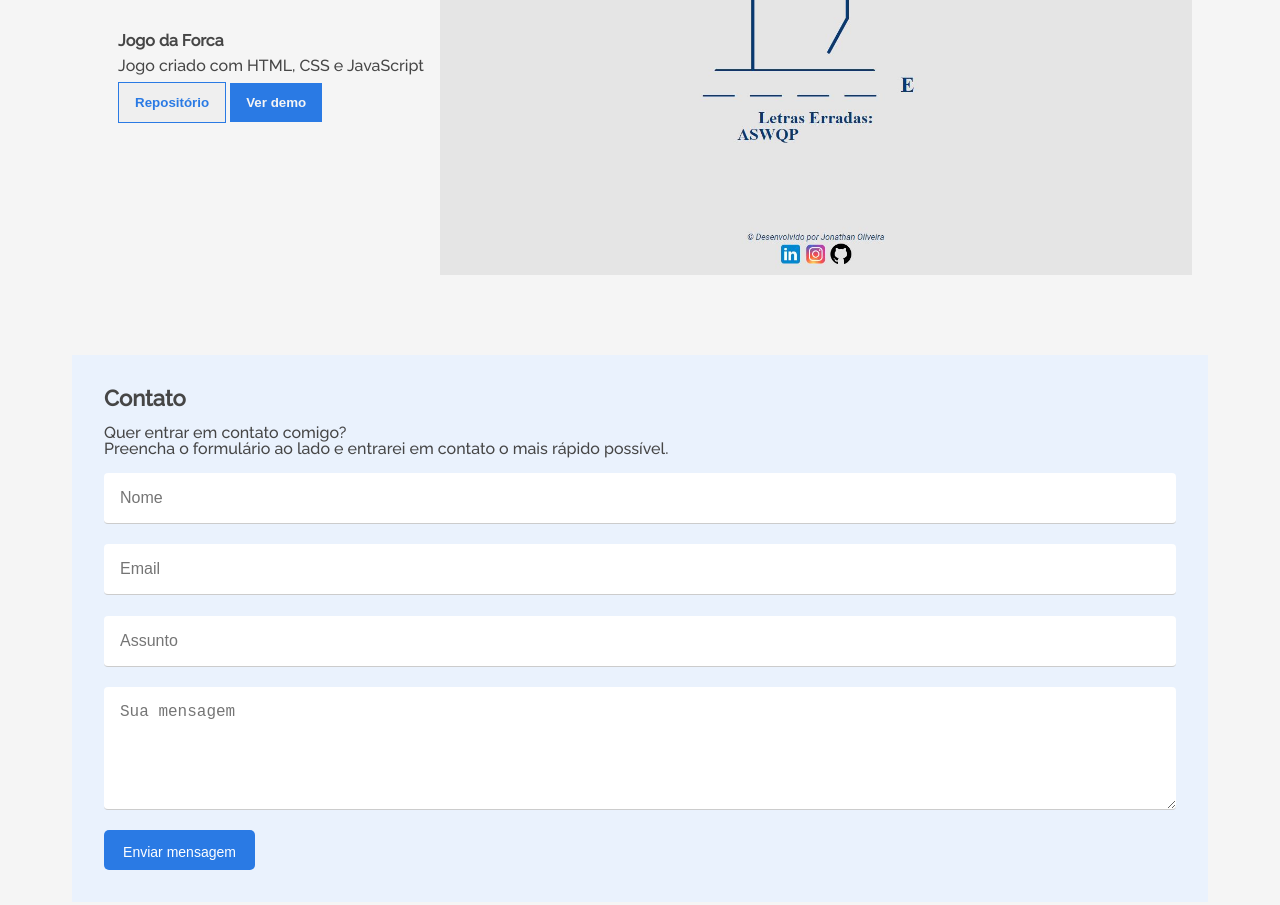
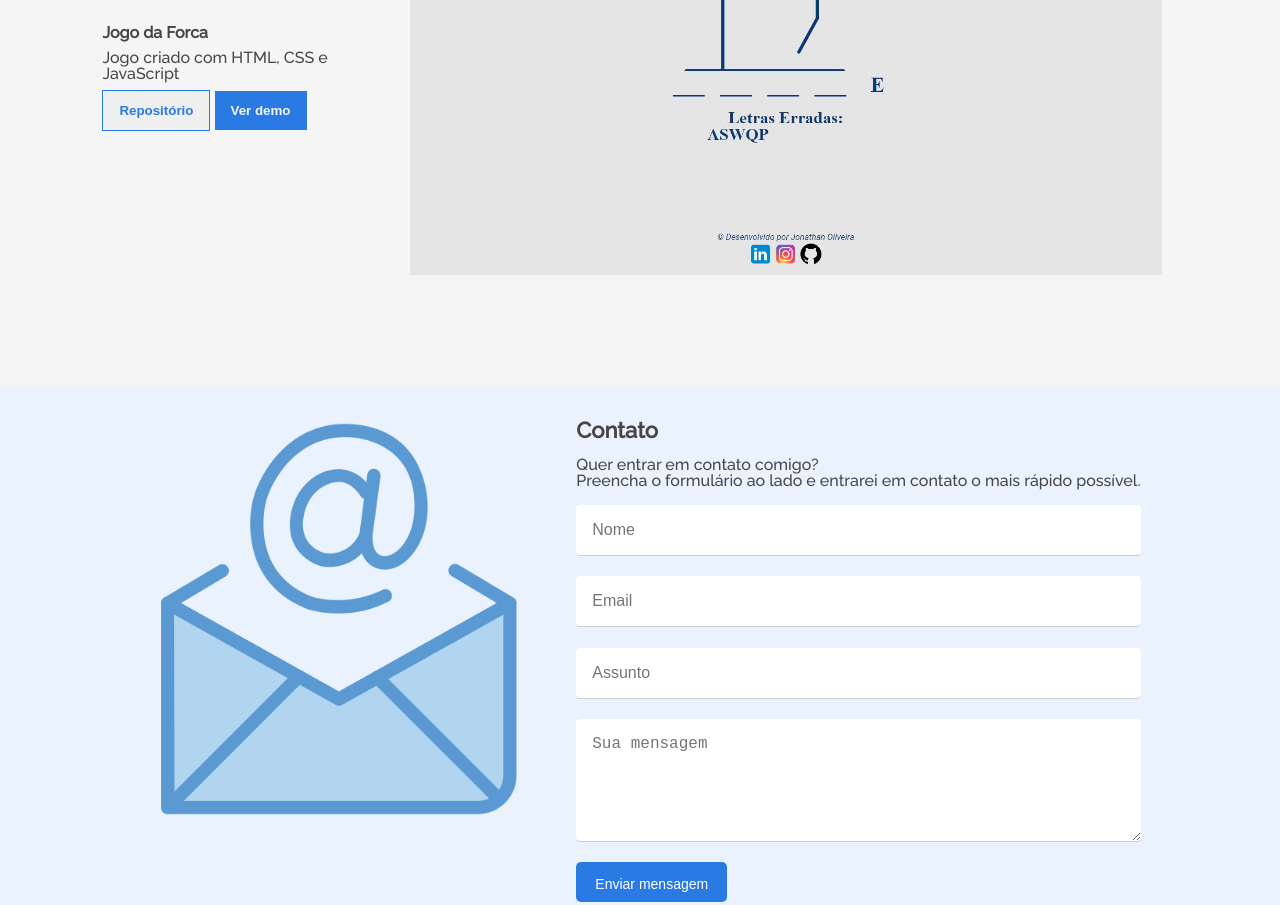
Before and after one commit to jonathansoliveira/portfolio, a plain HTML site: page index.html in a window 1280 px wide. Shown: the part 1841-2746 px from the top of the page. Drawn offline with Linux system fonts and the light colour scheme.

Commit message:
adicionando imagem na seção contato

```diff
--- a/css/contato.css
+++ b/css/contato.css
@@ -4,6 +4,7 @@
     font-size: 1rem;
     font-family: var(--fonte-padrao);
     margin-top: 1rem;
+    width: 100%;
 }
 
 .formcontato__img{
@@ -42,6 +43,7 @@
     border-bottom: 1px solid rgba(0,0,0,0.2);
     border-radius: 4px;
     font-size: 1rem;
+    resize: none;
 }
 
 .formcontato__textarea{
@@ -71,3 +73,15 @@
     color: white;
     transition: all .7s;
 }
+
+@media screen and (min-width: 1024px){
+    .formcontato__contacto{
+        display: flex;
+        justify-content: space-evenly;
+    }
+
+    .formcontato__img{
+        display: block;
+        width: 400px;
+    }
+}
--- a/css/menu.css
+++ b/css/menu.css
@@ -62,6 +62,6 @@
     .menu{
         height: 88px;
         margin: auto;
-        padding: 0 2rem;
+        padding: 0 8%;
     }
 }
--- a/css/style.css
+++ b/css/style.css
@@ -34,11 +34,6 @@ a{
 }
 
 
-.all{
-    width: 100%;
-    max-width: 1200px;
-    margin: auto;
-}
 /*Neste desafio, gostariamos que praticassem a metodologia BEM, caso seintam a vontade
 de utiliza-la.
 
@@ -105,3 +100,9 @@ section.footer{
     padding: 2rem;
    }
 }
+
+@media screen and (min-width: 1024px){
+    .container {
+     padding: 2rem 8%;
+    }
+ }
--- a/css/title.css
+++ b/css/title.css
@@ -20,6 +20,7 @@
 
 a:hover{
     text-decoration: underline;
+    color: goldenrod;
 }
 
 .title__bio{
--- a/index.html
+++ b/index.html
@@ -61,7 +61,7 @@
                     <li class="title__network__item"><a href="https://github.com/jonathansoliveira" target="_blank">Github <img src="assets\arrow.png"> </a></li>
                     <li class="title__network__item"><a href="https://www.linkedin.com/in/jonathansoliveira77/" target="_blank">Linkedin <img src="assets\arrow.png"></a></li>
                     <li class="title__network__item"><a href="https://www.instagram.com/jonatthan.o/" target="_blank">Instagram <img src="assets\arrow.png"></a></li>
-                    <li class="title__network__item"><a href="">Curriculo <img src="assets\arrow.png" target="_blank"></a></li>
+                    <li class="title__network__item"><a href="https://drive.google.com/file/d/18yoxZ5WYJSnh2HlAVS7O51vETWp9l7nN/view" target="_blank">Curriculo <img src="assets\arrow.png" target="_blank"></a></li>
                 </ul>
             </div>
         </div>
@@ -183,11 +183,12 @@
                     </div>
             </div>
         </div>
+    </section>
         <!-- Sessão de Contato -->
         <section class="formcontato container">
             <div id="contato" class="formcontato__contacto">
                 <div class="formcontato--esquerda">
-                    <img class="formcontato__img" src="assets\contact_image.png">
+                    <img class="formcontato__img" src="assets/correspondencia.png">
                 </div>
                 <div class="formcontato__text">
                     <h2 class="formcontato__title">Contato</h2>
@@ -211,7 +212,6 @@
                 <p>2022</p>
             </div>
         </section>
-    </div>
     <!-- Script Linkado do seu documento de JavaScript -->
 <script src="validate.js"></script>
 </body>
```
Also changed, not shown: assets/correspondencia.png (added).
